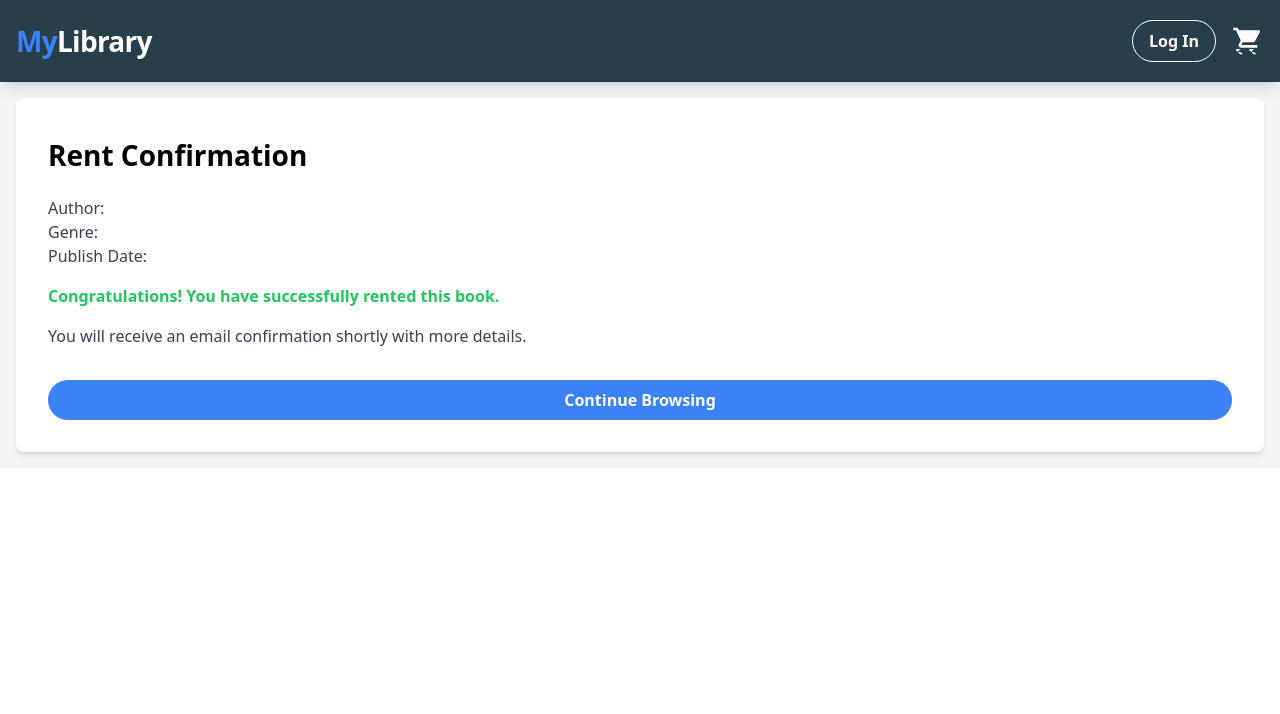
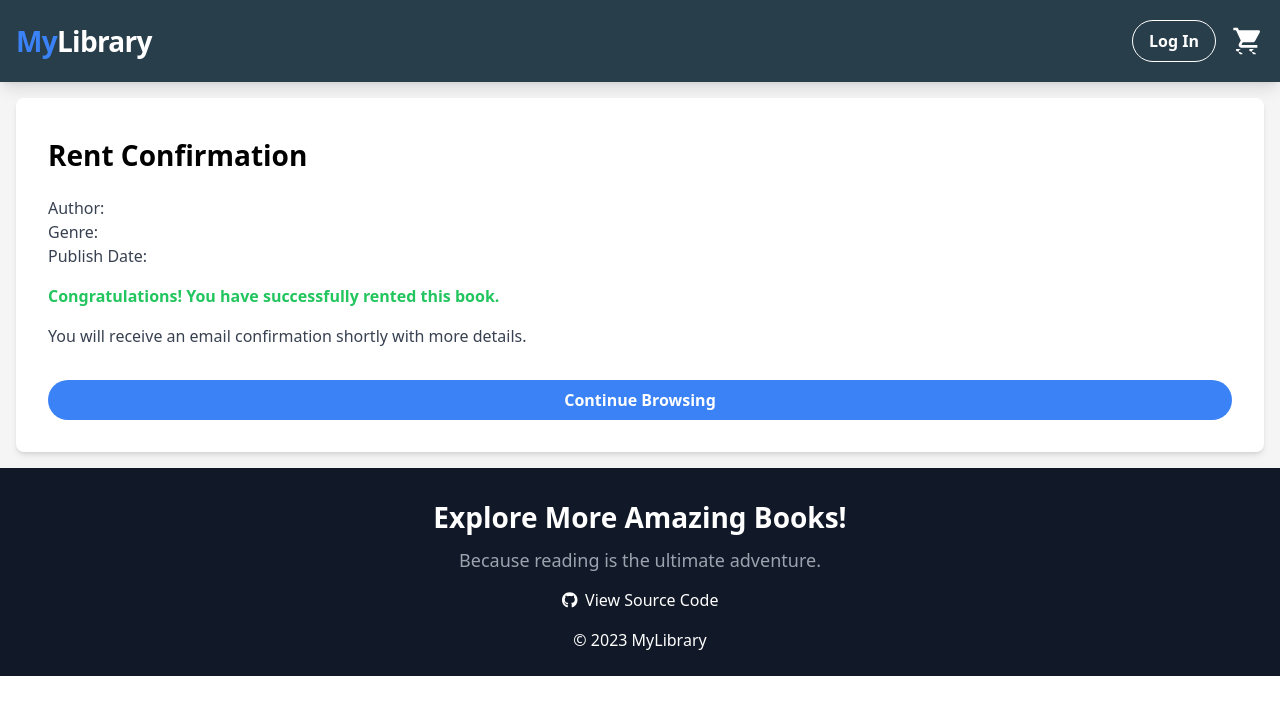
Before and after one commit to friend413/Library, a React (Vite) app in the folder client/: page /rent in a window 1280 px wide. Shown: the top 714 px of the page. Built offline with nearby package versions, Linux system fonts and the light colour scheme; no server answers.

Commit message:
Added Footer, Changed Toastifies

```diff
--- a/client/package.json
+++ b/client/package.json
@@ -11,6 +11,9 @@
   },
   "dependencies": {
     "@auth0/auth0-react": "^2.2.1",
+    "@fortawesome/fontawesome-svg-core": "^6.4.2",
+    "@fortawesome/free-brands-svg-icons": "^6.4.2",
+    "@fortawesome/react-fontawesome": "^0.2.0",
     "axios": "^1.5.0",
     "firebase": "^10.4.0",
     "lodash.debounce": "^4.0.8",
--- a/client/src/App.jsx
+++ b/client/src/App.jsx
@@ -2,7 +2,7 @@
 import { BrowserRouter as Router, Route, Routes } from "react-router-dom";
 import debounce from "lodash.debounce";
 import { CartProvider } from "./utils/CartContext";
-import { BookList, Header, Search, Cart } from "./Components";
+import { BookList, Header, Search, Cart, Footer } from "./Components";
 import Rent from "./Pages/Rent";
 import { ToastContainer } from "react-toastify";
 
@@ -52,6 +52,8 @@
               <Route path="/cart" element={<Cart />} />
               <Route path="/rent" element={<Rent />} />
             </Routes>
+
+            <Footer />
           </main>
       </Router>
     </CartProvider>
--- a/client/src/Components/BookList.jsx
+++ b/client/src/Components/BookList.jsx
@@ -97,10 +97,16 @@
       <h1 className="text-3xl font-semibold text-[#222222] mb-4">
         Explore Our Collection
       </h1>
+      <p className="text-lg text-gray-600 mb-4">
+        Discover a wide variety of books in our collection. Whether you're
+        searching for fiction, non-fiction, or a specific genre, we have
+        something for every book lover.
+      </p>
+
       {loading ? (
         <p className="text-gray-600">Loading...</p>
       ) : (
-        <div className="grid grid-cols-1 sm:grid-cols-2 md:grid-cols-3 lg:grid-cols-4 xl:grid-cols-5 gap-8">
+        <div className="mt-12 grid grid-cols-1 sm:grid-cols-2 md:grid-cols-3 lg:grid-cols-4 xl:grid-cols-5 gap-8">
           {books.map((book) => (
             <div
               key={book.id}
--- /dev/null
+++ b/client/src/Components/Footer.jsx
@@ -0,0 +1,36 @@
+import React from "react";
+import { Link } from "react-router-dom";
+import { FontAwesomeIcon } from "@fortawesome/react-fontawesome";
+import { faGithub } from "@fortawesome/free-brands-svg-icons";
+
+const Footer = () => {
+  return (
+    <footer className="bg-gray-900 text-white py-6 ">
+      <div className="container mx-auto flex flex-col items-center justify-center text-center">
+        <div className="text-3xl font-semibold mb-2">
+          Explore More Amazing Books!
+        </div>
+        <div className="text-lg text-gray-400 mb-4">
+          Because reading is the ultimate adventure.
+        </div>
+        <div className="flex items-center space-x-2">
+          <a
+            href="https://github.com/suryanshsingh2001/MyLibrary/"
+            target="_blank"
+            rel="noopener noreferrer"
+            className="hover:text-blue-500 transition duration-300"
+          >
+            <FontAwesomeIcon icon={faGithub} className="mr-2" />
+            View Source Code
+          </a>
+          {/* Add more social media or contact links as needed */}
+        </div>
+        <div className="mt-4">
+          &copy; {new Date().getFullYear()} MyLibrary
+        </div>
+      </div>
+    </footer>
+  );
+};
+
+export default Footer;
--- a/client/src/Components/index.js
+++ b/client/src/Components/index.js
@@ -4,6 +4,7 @@
 import BookList from "./BookList";
 import Cart from "./Cart";
 import Loading from "./Loading";
+import Footer from "./Footer";
 
 export {
     Header,
@@ -11,4 +12,5 @@
     BookList,
     Cart,
     Loading,
+    Footer,
 }
```
Also changed, not shown: 1 other file (tests, documents, lock files or other folders).
